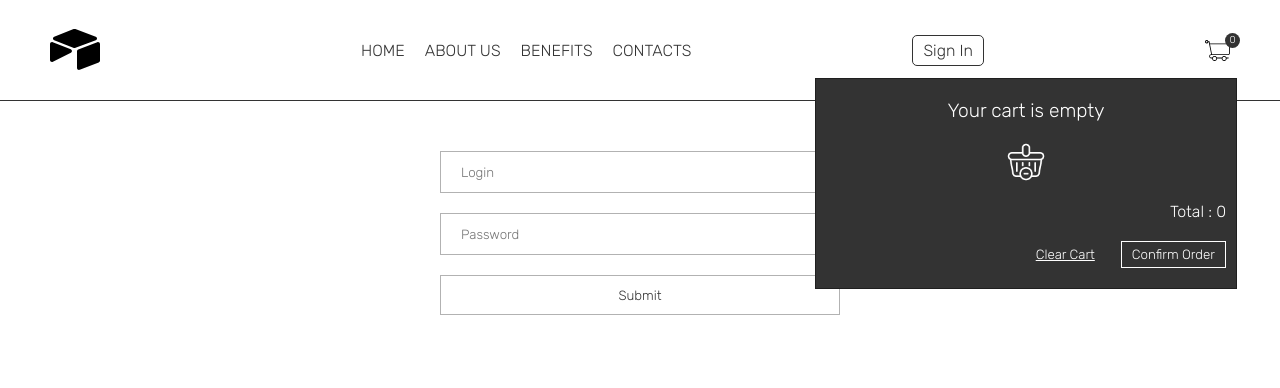
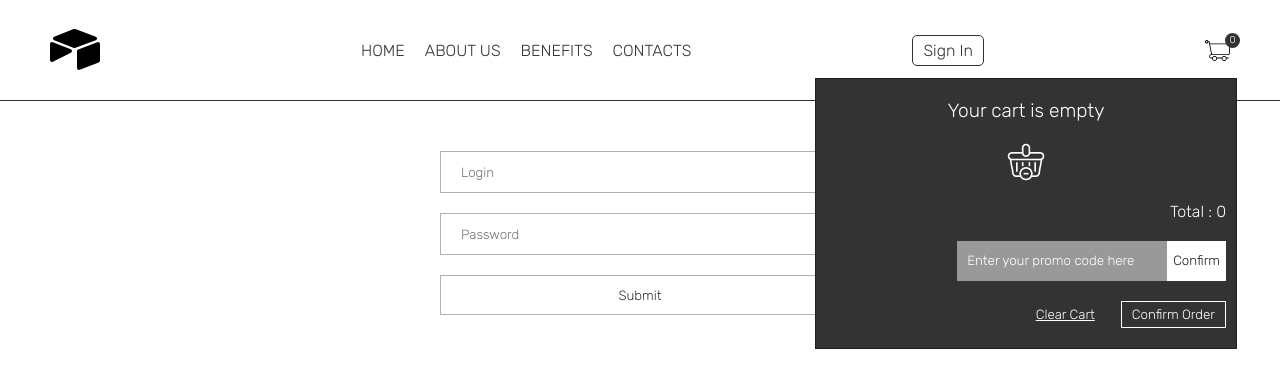
Before and after one commit to maxtimoshin/rra, a React (Create React App) app: page /sign-in in a window 1280 px wide. Both pictures are taken after a click on the element 1217 px from the left and 50 px from the top of the page. Shown: the top 388 px of the page. Built offline with nearby package versions, Linux system fonts and the light colour scheme.

Commit message:
promo code added

```diff
--- a/package.json
+++ b/package.json
@@ -24,7 +24,8 @@
     "react-hook-form": "^7.34.2",
     "react-redux": "^8.0.2",
     "react-router-dom": "^6.3.0",
-    "react-scripts": "^2.1.3"
+    "react-scripts": "^2.1.3",
+    "react-spring": "^9.5.5"
   },
   "scripts": {
     "start": "react-scripts start",
--- a/src/App.css
+++ b/src/App.css
@@ -9,3 +9,15 @@
   font-family: 'Rubik', sans-serif;
   font-weight: 300;
 }
+
+/* Chrome, Safari, Edge, Opera */
+input::-webkit-outer-spin-button,
+input::-webkit-inner-spin-button {
+  -webkit-appearance: none;
+  margin: 0;
+}
+
+/* Firefox */
+input[type=number] {
+  -moz-appearance: textfield;
+}
--- a/src/components/Cart/index.tsx
+++ b/src/components/Cart/index.tsx
@@ -43,6 +43,10 @@ const Cart = () => {
                             acc += item.price * item.quantity
                         ), 0).toLocaleString("ru", { style: 'currency', currency: 'usd' }) : 0}
                     </div>
+                    <div className="promo">
+                        <input type="number" placeholder='Enter your promo code here' />
+                        <button className='promo-button'>Confirm</button>
+                    </div>
                     <div className="cart-nav">
                         <button className='clear-cart' onClick={() => clearCartHandler()}>Clear Cart</button>
                         <button className='confirm-order'>Confirm Order</button>
--- a/src/components/Cart/style.css
+++ b/src/components/Cart/style.css
@@ -228,3 +228,38 @@
     background: #fff;
     color: rgb(51, 51, 51);
 }
+
+.promo {
+    align-self: flex-end;
+    display: flex;
+}
+
+.promo input {
+    background: rgb(255, 255, 255, 0.5);
+    height: 40px;
+    border: none;
+    outline: none;
+    margin: 0;
+    padding: 0;
+    color: #fff;
+    width: 200px;
+    padding-left: 10px;
+}
+
+.promo input::placeholder {
+    color: #fff;
+}
+
+.promo-button {
+    border: none;
+    height: 40px;
+    cursor: pointer;
+    transition: all 0.3s;
+    background: #fff;
+    color: #1f1f1f;
+}
+
+.promo-button:hover {
+    color: #fff;
+    background: #1f1f1f;
+}
--- /dev/null
+++ b/src/pages/AboutUs/index.jsx
@@ -0,0 +1,23 @@
+import React, { useState } from 'react';
+import Header from '../../components/Header';
+import { useSpring, animated } from 'react-spring'
+
+const AboutUs = () => {
+    const [flip, set] = useState(false)
+    const props = useSpring({
+        to: { opacity: 1 },
+        from: { opacity: 0 },
+        reset: true,
+        reverse: flip,
+        delay: 200,
+        onRest: () => set(!flip),
+    })
+    return (
+        <div>
+            <Header />
+            <animated.h1 style={props}>hello</animated.h1>
+        </div>
+    );
+};
+
+export default AboutUs;
--- a/src/pages/AboutUs/index.tsx
+++ /dev/null
@@ -1,13 +0,0 @@
-import React from 'react';
-import Header from '../../components/Header';
-
-const AboutUs = () => {
-    return (
-        <div>
-            <Header/>
-            AboutUs page
-        </div>
-    );
-};
-
-export default AboutUs;
```
Also changed, not shown: 1 other file (tests, documents, lock files or other folders).
